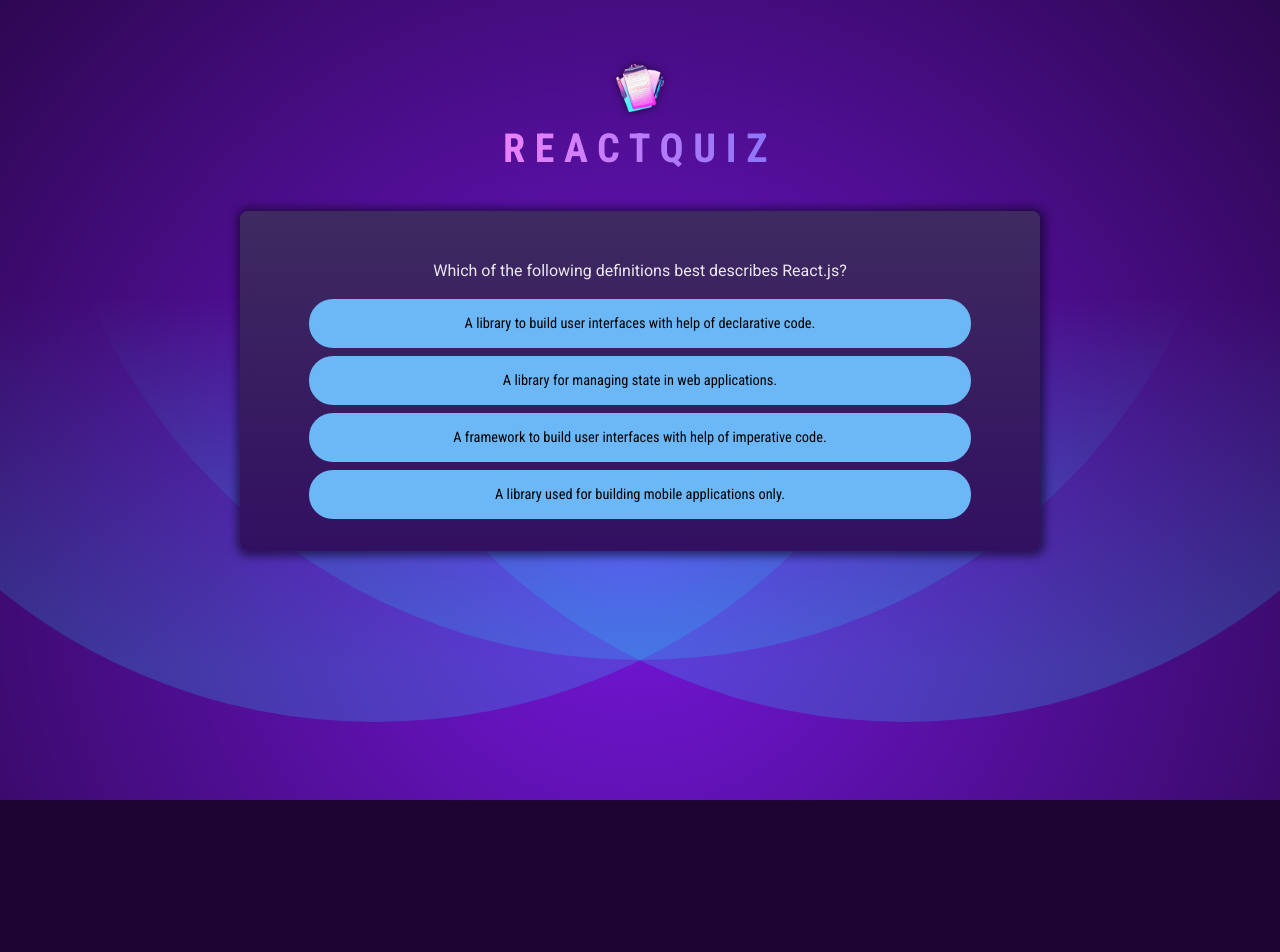
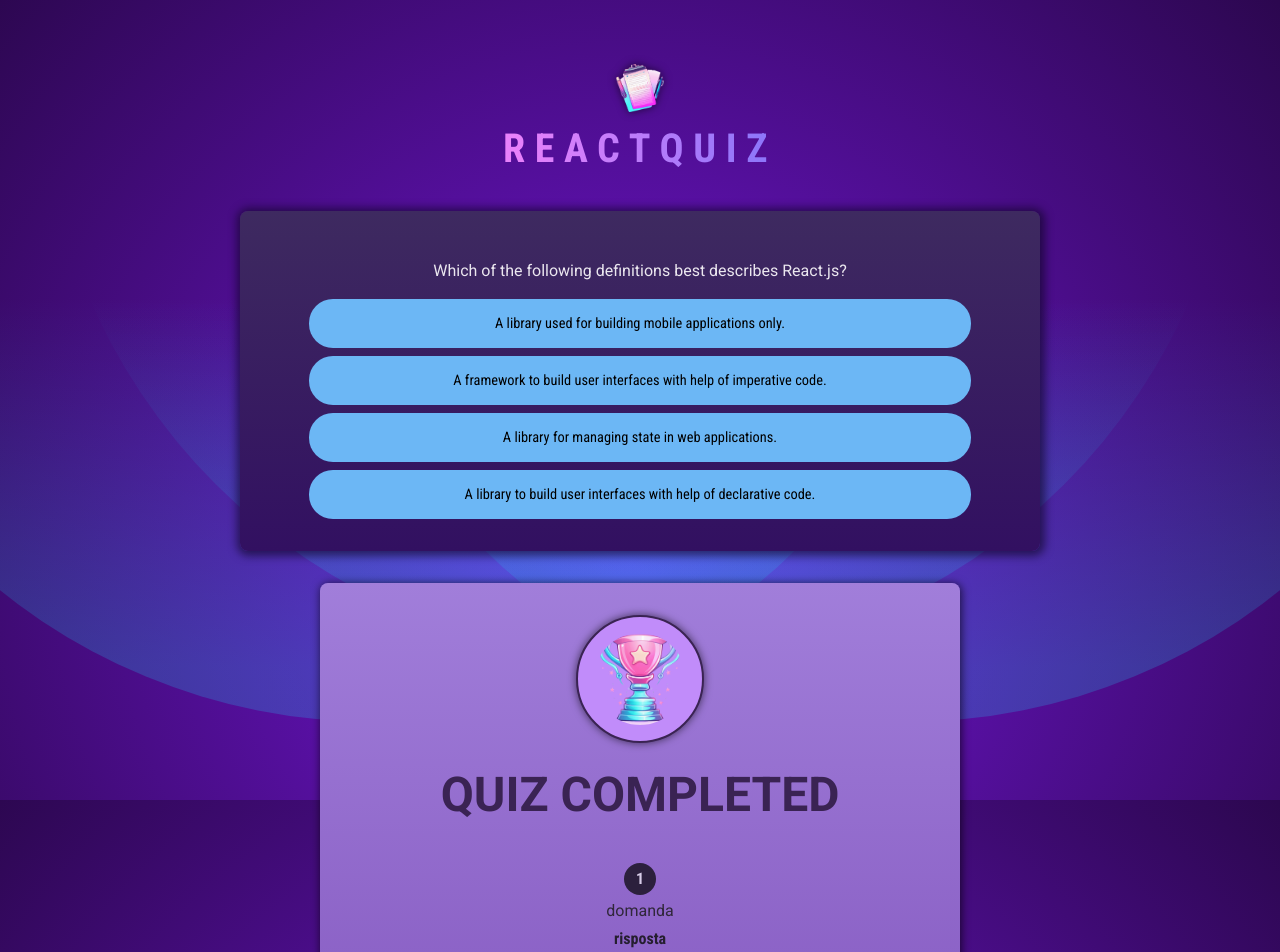
Before and after one commit to Giosue1994/react-quiz-app-demo, a React (Vite) app: page / in a window 1280 px wide. Shown: the top 952 px of the page. Before the commit the page ends 800 px from the top, so only its background shows below. Built offline with nearby package versions, Linux system fonts and the light colour scheme.

Commit message:
mischiare risposte e componente riepilogo

```diff
--- a/src/App.jsx
+++ b/src/App.jsx
@@ -1,11 +1,13 @@
 import Header from "./components/Header.jsx";
 import Quiz from "./components/Quiz.jsx";
+import QuizSummary from "./components/QuizSummary.jsx";
 
 function App() {
   return (
     <>
       <Header />
       <Quiz />
+      <QuizSummary />
     </>
   );
 }
--- a/src/components/Quiz.jsx
+++ b/src/components/Quiz.jsx
@@ -6,13 +6,16 @@
 
     const activeQuestionIndex = userAnswers.length;
 
+    const shufflingAnswers =
+      [...QUESTIONS[activeQuestionIndex].answers].sort(() => Math.random() - 0.5)
+
     function handleSelectedAnswer(selectedAnswer) {
       setUserAnswers((prevAnswers) => {
         return [...prevAnswers, selectedAnswer];
       });
     }
 
-    console.log(userAnswers);
+    console.log(shufflingAnswers);
 
     return (
       <div id="quiz">
@@ -21,10 +24,12 @@
           <p>{QUESTIONS[activeQuestionIndex].text}</p>
         </div>
         <ul id="answers">
-          {QUESTIONS[activeQuestionIndex].answers.map((answer) => {
+          {shufflingAnswers.map((answer) => {
             return (
               <li key={answer} className="answer">
-                <button onClick={() => handleSelectedAnswer(answer)}>{answer}</button>
+                <button onClick={() => handleSelectedAnswer(answer)}>
+                  {answer}
+                </button>
               </li>
             );
           })}
--- /dev/null
+++ b/src/components/QuizSummary.jsx
@@ -0,0 +1,18 @@
+import summaryLogo from "../assets/quiz-complete.png"
+
+export default function QuizSummary() {
+    return (
+        <div id="summary">
+            <img src={summaryLogo} alt="Cup" />
+            <h2>Quiz completed</h2>
+
+            <ol>
+                <li>
+                    <h3>1</h3>
+                    <p className="question">domanda</p>
+                    <p className="user-answer">risposta</p>
+                </li>
+            </ol>
+        </div>
+    )
+}
```
